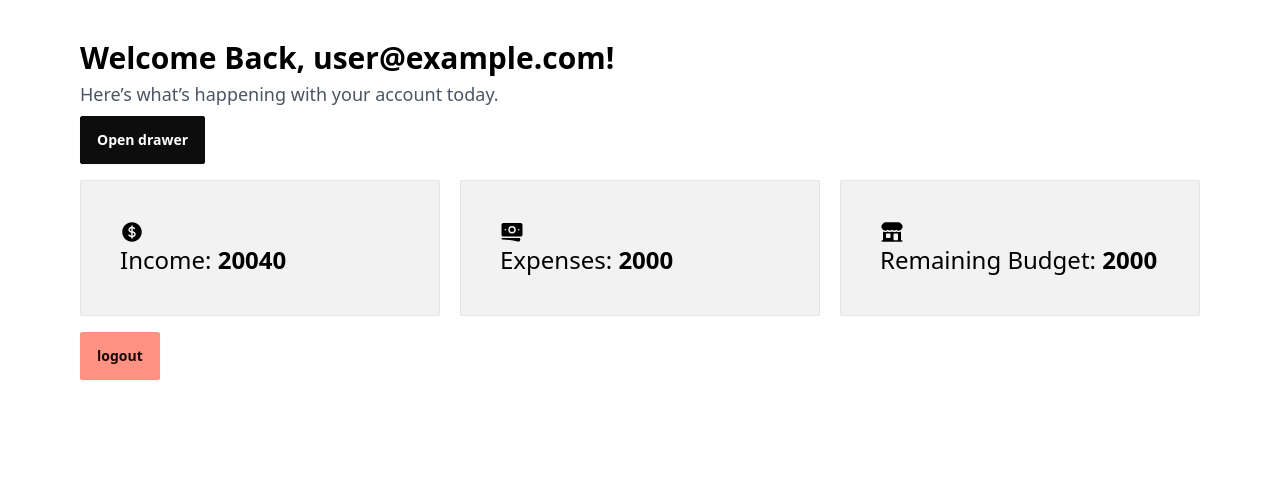
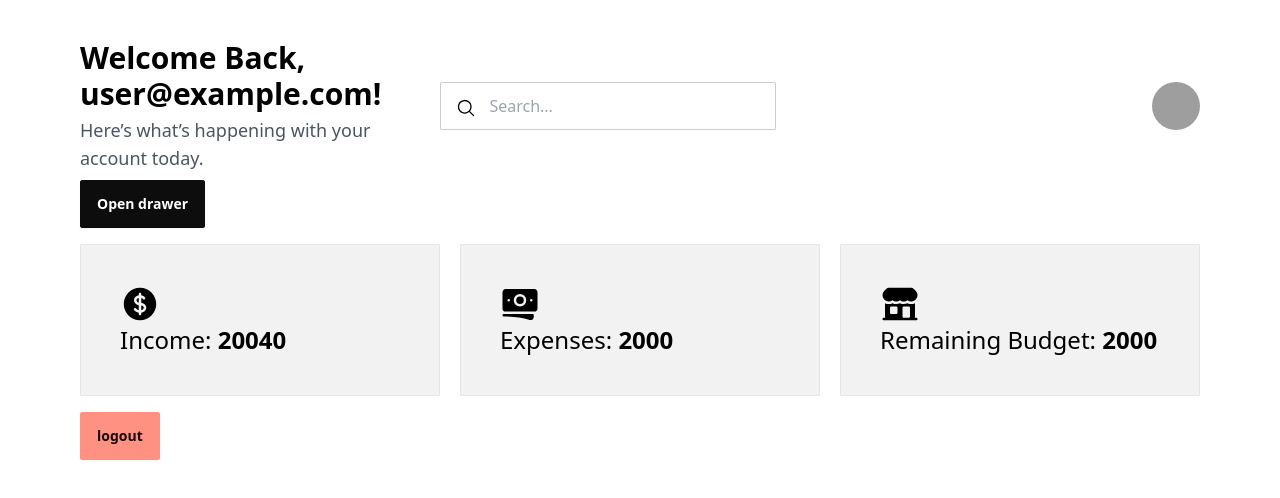
Before and after one commit to MarkMallari16/vue-firebase-project, a Vue app: page /home in a window 1280 px wide. Shown: the top 498 px of the page. Built offline with nearby package versions, Linux system fonts and the light colour scheme; no server answers; sample sign-in values are in the browser's storage; grey boxes are pictures that could not be loaded.

Commit message:
change hero image and fix ui

```diff
--- a/src/components/Hero.vue
+++ b/src/components/Hero.vue
@@ -1,14 +1,17 @@
 <script setup>
-import HeroImage from "../assets/hero-image.png";
+import HeroImage from "../assets/hero-image-2.png";
 </script>
 <template>
-  <div class="mx-8 min-h-screen flex justify-center items-center gap-10">
+  <div>
+    <div
+      class="mx-8 min-h-screen flex justify-center items-center gap-10 bg-no-repeat "
+    >
       <div class="text-center">
-      <h1 class="text-5xl lg:text-7xl font-black">Track Your Budget Effortlessly!</h1>
-      <p class="mt-3">
+        <h1 class="text-6xl lg:text-7xl font-black">Track Your Budget Effortlessly!</h1>
+        <p class="mt-4 text-lg">
           Take Control of Your Finances" or "Track Your Budget Effortlessly
         </p>
-      <div class="mt-4 flex justify-center gap-2 ">
+        <div class="mt-4 flex justify-center gap-2">
           <router-link to="/signup" class="font-medium btn btn-primary"
             >Get Started for Free</router-link
           >
@@ -17,8 +20,13 @@ import HeroImage from "../assets/hero-image.png";
           >
         </div>
 
-      <div class="mt-8 w-full  hidden lg:flex justify-center">
-        <img :src="HeroImage" alt="Budget Tracker Image" class="w-4/6 object-cover rounded-sm shadow-lg" />
+        <div class="mt-8 w-full hidden lg:flex justify-center">
+          <img
+            :src="HeroImage"
+            alt="Budget Tracker Image"
+            class="w-4/6 object-cover rounded-md "
+          />
+        </div>
       </div>
     </div>
   </div>
--- a/src/components/Navbar.vue
+++ b/src/components/Navbar.vue
@@ -1,7 +1,7 @@
 <script setup></script>
 
 <template>
-  <div className="navbar bg-base-100 lg:px-20">
+  <div className="navbar  lg:px-20">
     <div class="flex-1">
       <router-link to="/" className="btn btn-ghost text-xl uppercase"
         >Budget Tracker</router-link
--- a/src/pages/Guest.vue
+++ b/src/pages/Guest.vue
@@ -3,8 +3,8 @@ import Hero from "@/components/Hero.vue";
 import Navbar from "@/components/Navbar.vue";
 </script>
 <template>
-  <Navbar />
-  <div class="lg:px-20">
+  <div class="bg-gradient-to-t from-white to-base-200">
+    <Navbar />
     <Hero />
   </div>
 </template>
--- a/src/pages/Home.vue
+++ b/src/pages/Home.vue
@@ -40,10 +40,40 @@ const handleSignOut = () => {
     <div className="drawer">
       <input id="my-drawer" type="checkbox" className="drawer-toggle" />
       <div className="drawer-content">
-        <h1 class="text-3xl font-bold">Welcome Back, {{ user.email }}!</h1>
-        <p class="text-lg text-gray-600 mt-1">
-          Here’s what’s happening with your account today.
-        </p>
+        <div class="flex flex-col lg:flex-row justify-between items-center gap-10">
+          <div>
+            <h1 class="text-3xl font-bold">Welcome Back, {{ user.email }}!</h1>
+            <p class="text-lg text-gray-600 mt-1">
+              Here’s what’s happening with your account today.
+            </p>
+          </div>
+
+          <div class="w-full relative">
+            <input type="text" class=" input input-bordered pl-12 w-1/2" placeholder="Search..." />
+            <svg
+              xmlns="http://www.w3.org/2000/svg"
+              viewBox="0 0 24 24"
+              fill="currentColor"
+              class="size-5 absolute inset-4"
+            >
+              <path
+                fill-rule="evenodd"
+                d="M10.5 3.75a6.75 6.75 0 1 0 0 13.5 6.75 6.75 0 0 0 0-13.5ZM2.25 10.5a8.25 8.25 0 1 1 14.59 5.28l4.69 4.69a.75.75 0 1 1-1.06 1.06l-4.69-4.69A8.25 8.25 0 0 1 2.25 10.5Z"
+                clip-rule="evenodd"
+              />
+            </svg>
+          </div>
+
+          <div class="avatar hidden lg:block">
+            <div class="w-12 rounded-full">
+              <img
+                src="https://img.freepik.com/free-photo/confident-handsome-guy-posing-against-white-wall_176420-32936.jpg?t=st=1728397042~exp=1728400642~hmac=54456643792c2d462774d84d3590a6698c8fa43a44f76e8404dc74a594e3e02e&w=900"
+                alt="avatar"
+              />
+            </div>
+          </div>
+        </div>
+
         <label htmlFor="my-drawer" className="mt-2 btn btn-primary drawer-button"
           >Open drawer</label
         >
@@ -54,7 +84,7 @@ const handleSignOut = () => {
               xmlns="http://www.w3.org/2000/svg"
               viewBox="0 0 24 24"
               fill="currentColor"
-              class="size-6"
+              class="size-10"
             >
               <path
                 d="M10.464 8.746c.227-.18.497-.311.786-.394v2.795a2.252 2.252 0 0 1-.786-.393c-.394-.313-.546-.681-.546-1.004 0-.323.152-.691.546-1.004ZM12.75 15.662v-2.824c.347.085.664.228.921.421.427.32.579.686.579.991 0 .305-.152.671-.579.991a2.534 2.534 0 0 1-.921.42Z"
@@ -73,7 +103,7 @@ const handleSignOut = () => {
               xmlns="http://www.w3.org/2000/svg"
               viewBox="0 0 24 24"
               fill="currentColor"
-              class="size-6"
+              class="size-10"
             >
               <path d="M12 7.5a2.25 2.25 0 1 0 0 4.5 2.25 2.25 0 0 0 0-4.5Z" />
               <path
@@ -93,7 +123,7 @@ const handleSignOut = () => {
               xmlns="http://www.w3.org/2000/svg"
               viewBox="0 0 24 24"
               fill="currentColor"
-              class="size-6"
+              class="size-10"
             >
               <path
                 d="M5.223 2.25c-.497 0-.974.198-1.325.55l-1.3 1.298A3.75 3.75 0 0 0 7.5 9.75c.627.47 1.406.75 2.25.75.844 0 1.624-.28 2.25-.75.626.47 1.406.75 2.25.75.844 0 1.623-.28 2.25-.75a3.75 3.75 0 0 0 4.902-5.652l-1.3-1.299a1.875 1.875 0 0 0-1.325-.549H5.223Z"
```
Also changed, not shown: src/assets/hero-image-2.png (added), 1 other file (tests, documents, lock files or other folders). Lines whose indentation alone changed are shown as unchanged.
